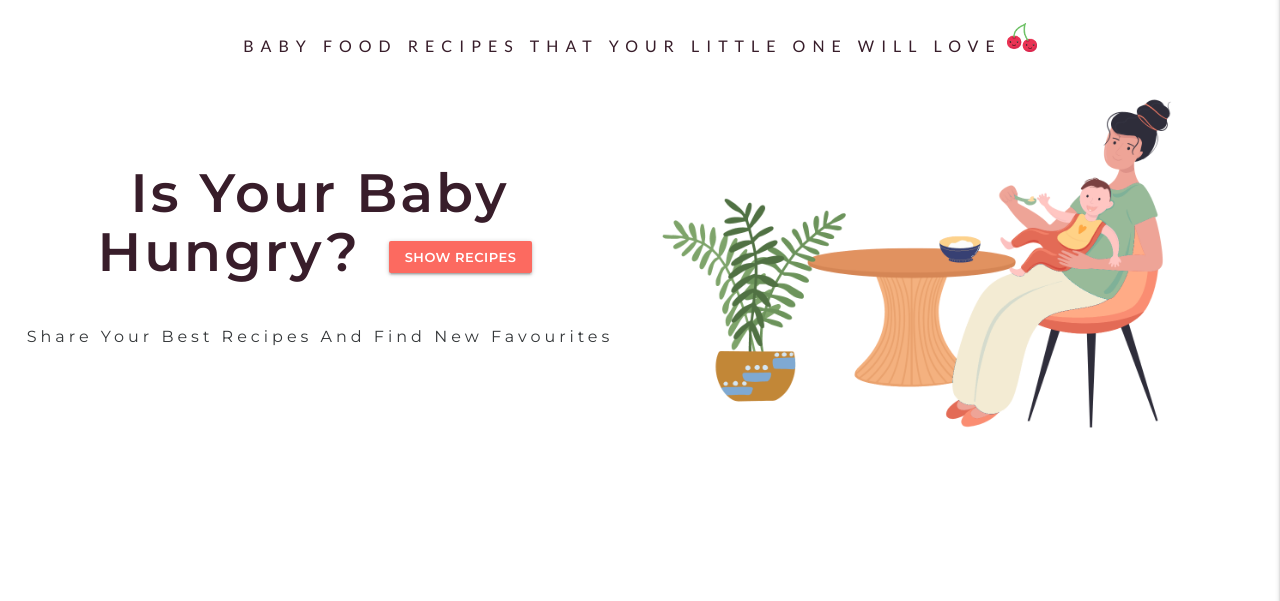
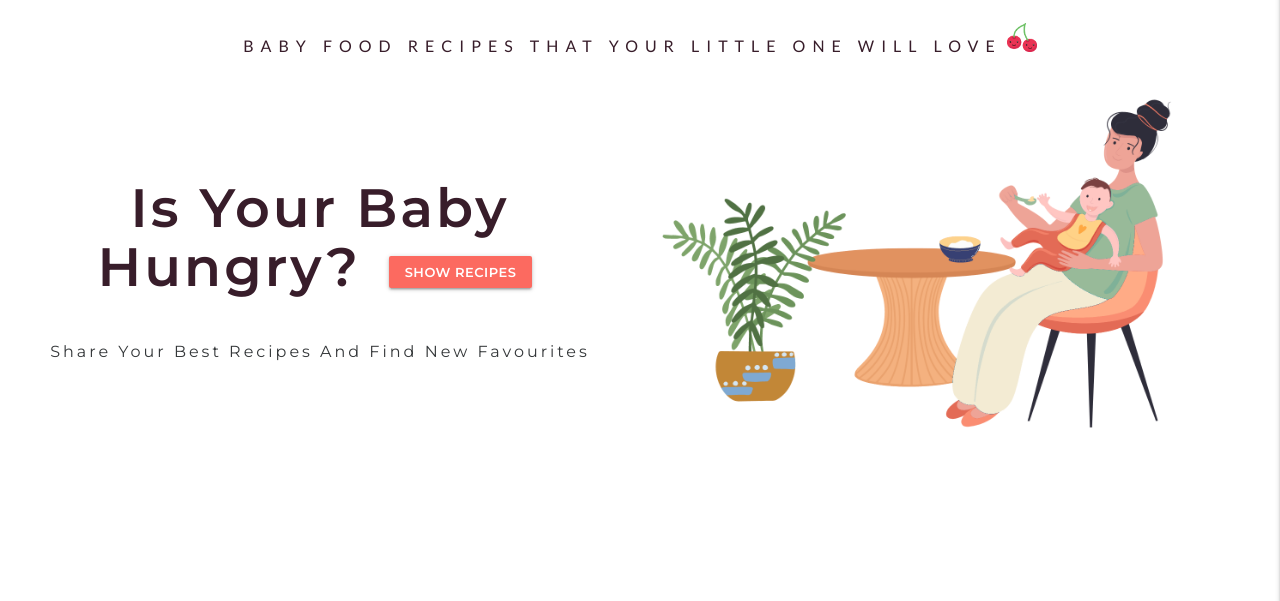
Before and after one commit to flisanp/ms3-baby-food-recipes, a Flask app: page / in a window 1280 px wide. Shown: the part 87-688 px from the top of the page. Run offline with Flask 2, Linux system fonts and the light colour scheme; some libraries are stand-ins or nearby versions; some web fonts are replaced.

Commit message:
beautified code

```diff
--- a/static/css/style.css
+++ b/static/css/style.css
@@ -23,7 +23,7 @@ h2 {
 	font-family: "Montserrat", sans-serif;
 	font-weight: 400;
 	font-size: 16px;
-	letter-spacing: 4px;
+	letter-spacing: 3px;
 	color: #343739;
 }
 
@@ -123,6 +123,9 @@ nav {
 
 .sub-headline{
 	margin-top: 3rem;
+}
+
+.btn-headline{
 
 }
 
@@ -185,11 +188,6 @@ nav {
 /* Large devices (laptops/desktops, 992px and up) */
 @media only screen and (min-width: 992px) {
 	.headline {
-		margin-top: 5rem;
+		margin-top: 6rem;
 	}
 }
-
-/* Extra large devices (large laptops and desktops, 1200px and up) */
-@media only screen and (min-width: 1200px) {
-
-}
--- a/templates/base.html
+++ b/templates/base.html
@@ -1,6 +1,5 @@
 <!DOCTYPE html>
 <html lang="en">
-
    <head>
       <meta charset="UTF-8">
       <meta http-equiv="X-UA-Compatible" content="IE=edge">
@@ -16,18 +15,13 @@
       {% endblock %}
       <title>Baby Food Recipes</title>
    </head>
-
    <body>
-
       <header>
-
          <!--top navbar-->
          <nav class="nav-extended menu">
             <div class="nav-wrapper">
-
                <a href="{{ url_for('home') }}"><img class="logo" src="{{ url_for('static', filename='images/logo.png') }}" alt="food bowl"></a>
                <a href="{{ url_for('home') }}" class="brand-logo hide-on-small-only">Yum Yum</a>
-
                <a href="#" data-target="mobile-demo" class="sidenav-trigger right"><i class="fas fa-bars"></i></a>
                <ul class="right hide-on-med-and-down">
                   <li><a href="{{ url_for('home') }}">Home</a></li>
@@ -49,7 +43,6 @@
          <ul class="sidenav" id="mobile-demo">
             <li><a class="center-align" href="{{ url_for('home') }}"><img class="logo"
                src="{{ url_for('static', filename='images/logo.png') }}" alt="food bowl"></a></li>
-
             <li><a href="{{ url_for('home') }}">Home</a></li>
             <li><a href="{{ url_for('get_recipes') }}">Recipes</a></li>
             {% if session.user %}
@@ -64,8 +57,7 @@
             {% endif %}
          </ul>
       </header>
-
-    <section>
+      <div>
          <!-- flash messages -->
          {% with messages = get_flashed_messages() %}
          {% if messages %}
@@ -76,13 +68,11 @@
          {% endfor %}
          {% endif %}
          {% endwith %}
-    </section>
-
+        </div>
       <main>
          {% block content %}
          {% endblock %}
       </main>
-
       <!-- footer -->
       <footer class="page-footer">
          <div class="container">
@@ -98,7 +88,6 @@
                      </li>
                      <li><a target="_blank" class="social-icons" href="https://www.twitter.com" rel="noopener"><i
                         class="fab fa-twitter" aria-hidden="true"></i></a></li>
-
                      <li><a target="_blank" class="social-icons"
                         href="https://www.pinterest.com" rel="noopener"><i class="fab fa-pinterest" aria-hidden="true"></i></a>
                      </li>
@@ -107,7 +96,6 @@
             </div>
          </div>
       </footer>
-
       <script src="https://code.jquery.com/jquery-3.6.0.min.js"
          integrity="sha256-/xUj+3OJU5yExlq6GSYGSHk7tPXikynS7ogEvDej/m4=" crossorigin="anonymous"></script>
       <script src="https://cdnjs.cloudflare.com/ajax/libs/materialize/1.0.0/js/materialize.min.js"></script>
@@ -115,5 +103,4 @@
       {% block scripts %}
       {% endblock %}
    </body>
-
 </html>
--- a/templates/login.html
+++ b/templates/login.html
@@ -12,7 +12,7 @@
                 <div class="input-field col s12">
                     <i class="far fa-user prefix"></i>
                     <input id="username" name="username" type="text" minlength="5" maxlength="15"
-                    pattern="^[a-zA-Z0-9]{5,15}$"class="validate" required>
+                    pattern="^[a-zA-Z0-9]{5,15}$" class="validate" required>
                     <label for="username">Username</label>
                 </div>
             </div>
```
Also changed, not shown: templates/index.html (+9 -10 lines). Lines whose indentation alone changed are shown as unchanged.
